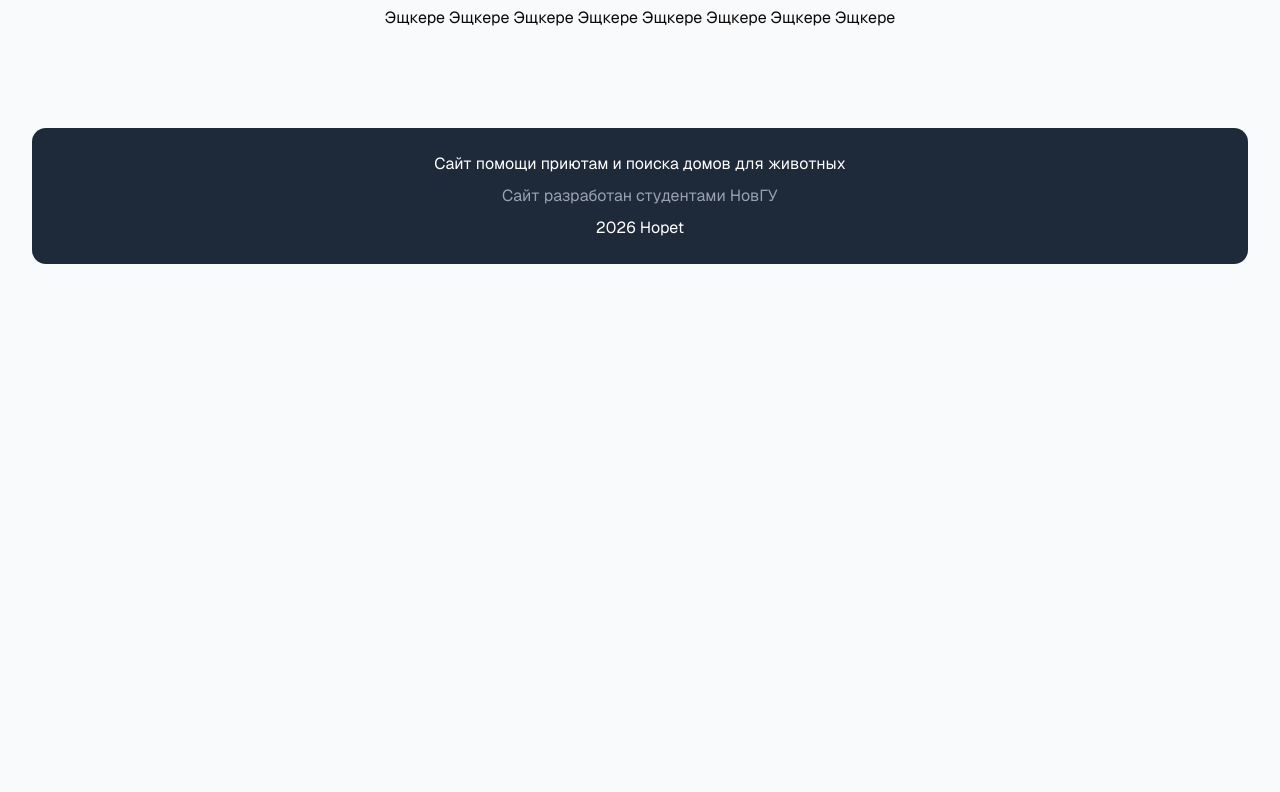
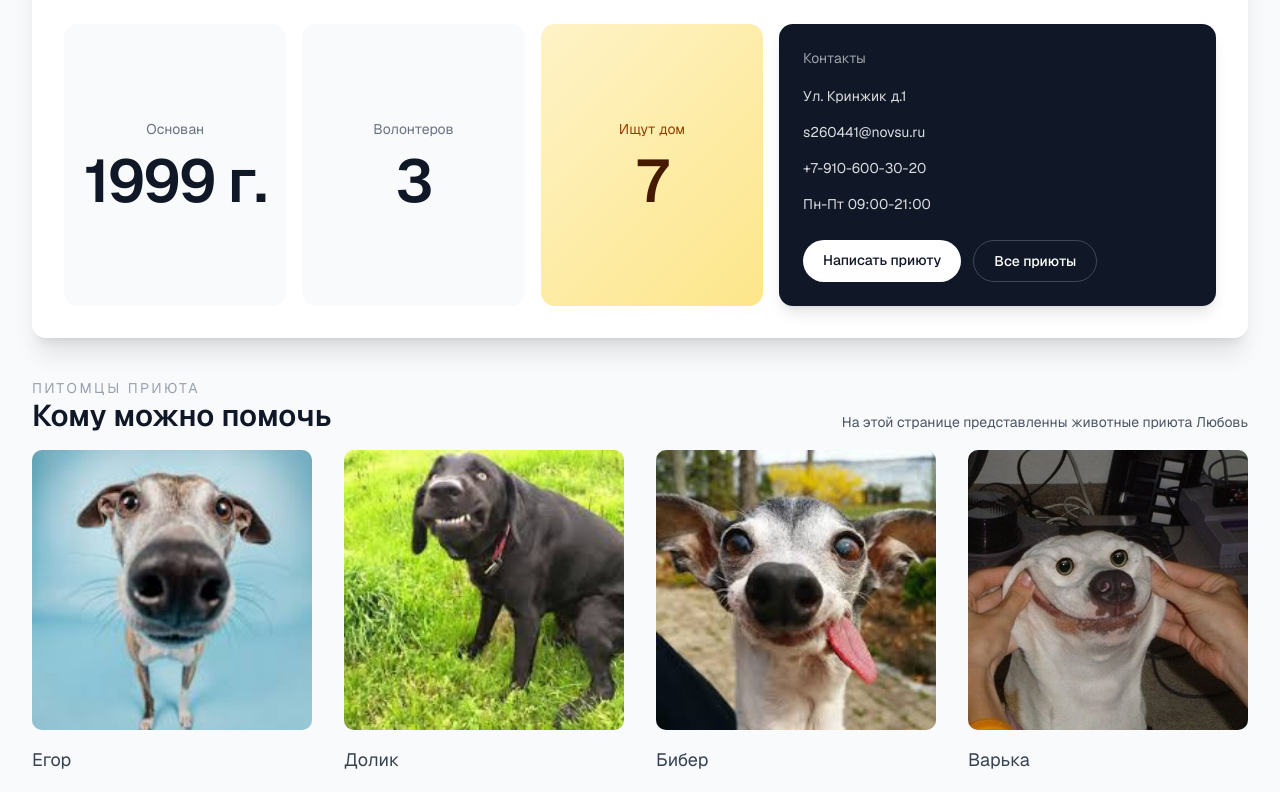
Before and after one commit to presslord/hopet, a Next.js app: page /shelters/lyubov in a window 1280 px wide. Shown: the part 768-1560 px from the top of the page. Before the commit the page ends 1044 px from the top, so only its background shows below. Built offline with nearby package versions, Linux system fonts and the light colour scheme; a web font is replaced by a local one.

Commit message:
petConfirnation+bugfixes

```diff
--- a/app/pets/[id]/page.tsx
+++ b/app/pets/[id]/page.tsx
@@ -29,6 +29,11 @@ export default function PetPage() {
         <div className="max-w-360 mx-auto">
             <PetInfoBlock pet={pet} />
             <PetDetails pet={pet} />
+            <div className="custom-font mt-6 bg-white rounded-lg shadow-lg p-6 text-center">
+                <p className="text-xl font-bold text-gray-900 mb-4">Хотите забрать питомца домой?</p>
+                <p className="text-gray-600 mb-6">Свяжитесь с нами для получения дополнительной информации</p>
+                <a className="inline-block bg-gray-800 text-white px-8 py-3 rounded-lg hover:bg-gray-700 transition font-medium" href="/contact">Связаться с приютом</a>
+            </div>
         </div>
     )
 }
--- a/app/shelters/[id]/page.tsx
+++ b/app/shelters/[id]/page.tsx
@@ -2,6 +2,9 @@ import { notFound } from "next/navigation";
 import ShelterProfileHero from "@/components/shelters/ShelterProfileHero";
 import { shelters } from "@/data/shelters";
 import { pets } from "@/data/pets";
+import ShelterStats from "@/components/shelters/ShelterStats";
+import ShelterContactCard from "@/components/shelters/ShelterContactCard";
+import ShelterPetsSection from "@/components/shelters/ShelterPetsSection";
 
 interface ShelterPageProps {
     params: Promise<{
@@ -19,17 +22,20 @@ export default async function ShelterPage({ params }: ShelterPageProps) {
 
     return (
         <div className="space-y-8 sm:space-y-10">
-            <section className="overflow-hidden rounded-xl bg-white shadow-xl-">
+            <section className="overflow-hidden rounded-xl bg-white shadow-xl">
             <ShelterProfileHero shelter={ shelter }></ShelterProfileHero>
-        </section>
             <div className="space-y-8 px-5 pb-18 sm:px-8 sm:pb-8 sm:pt-24">
                 <div className="space-y-4 text-center">
                     <h1 className="text-3xl font-semibold text-gray-900 sm:text-4xl">{shelter.name}</h1>
-                    <p className="mx-auto max-w-3xl text-sm leading-7 text-600 sm:text-base">{shelter.description}</p>
+                    <p className="mx-auto max-w-3xl text-sm leading-7 text-gray-600 sm:text-base">{shelter.description}</p>
+                </div>
+                <div className="grid gap-4 lg:grid-cols-[1.6fr_1fr]">
+                    <ShelterStats founded={shelter.founded} volunteers={shelter.volunteers} petsCount={shelterPets.length} />
+                    <ShelterContactCard shelter={shelter} />
                 </div>
             </div>
-
+        </section>
+        <ShelterPetsSection shelterName={shelter.name} pets={shelterPets}></ShelterPetsSection>
         </div>
-
-    )
+    );
 }
--- a/components/PetCard.tsx
+++ b/components/PetCard.tsx
@@ -1,5 +1,3 @@
-import { useRouter } from 'next/navigation';
-
 export interface Pet {
     id: number;
     name: string;
@@ -12,9 +10,8 @@ interface PetCardProps {
 }
 
 export default function PetCard({ pet }: PetCardProps) {
-    const router = useRouter();
     return (
-        <div className="group relative cursor-pointer" onClick={() => router.push(`pets/${pet.id}`)}>
+        <a href={"/pets/" + pet.id} className="group relative cursor-pointer">
                 <div className="flex h-full flex-col">
                 <div className="aspect-square w-full overflow-hidden rounded-lg bg-gray-200 group-hover:opacity-75">
                     {pet.media.type === "video" ? (
@@ -27,6 +24,6 @@ export default function PetCard({ pet }: PetCardProps) {
                 </div>
                 <h3 className="mt-4 min-h-7 text-lg text-gray-700 transition group-hover:text-gray-900">{pet.name}</h3>
         </div>
-    </div>
+    </a>
     );
 }
--- a/components/shelters/ShelterCard.tsx
+++ b/components/shelters/ShelterCard.tsx
@@ -1,7 +1,6 @@
 import Image from "next/image";
 import Link from "next/link";
 import { Shelter } from "@/data/shelters";
-import { getDefaultClassNames } from "react-day-picker";
 
 interface ShelterCardProps {
     shelter : Shelter;
@@ -22,15 +21,15 @@ export default function ShelterCard( { shelter }: ShelterCardProps) {
                     <div className="rounded-full border border-white/20 bg-white/10 px-3 py-1 text-xs text-white backdrop-blur-2xl">с {shelter.founded}</div>
                  </div>
             </div>
-            <div className="sapce-y-5 p-5">
+            <div className="space-y-5 p-5">
                 <p className="text-sm leading-6 text-gray-600">{shelter.shortDescription}</p>
                 <div className="flex flex-wrap gap-2 text-sm text-gray-500">
-                    <span className="roudned-full bg-amber-50 px-3 py-1 text-amber-700">
+                    <span className="rounded-full bg-amber-50 px-3 py-1 text-amber-700">
                         {shelter.volunteers} волонтеров
                     </span>
-                    <span className="rounded-full bg-gray-100o px-3 py-1">{shelter.workingHours}</span>
+                    <span className="rounded-full bg-gray-100 px-3 py-1">{shelter.workingHours}</span>
                 </div>
-                <span className="inline-flex items-center text-sm font-medium text-gray-900 py-3">Перейти в приют</span>
+                <span className="inline-flex items-center text-sm font-medium text-gray-900">Перейти в приют</span>
             </div>
         </Link>
     )
--- a/components/shelters/ShelterContactCard.tsx
+++ b/components/shelters/ShelterContactCard.tsx
@@ -0,0 +1,24 @@
+import Link from "next/link";
+import { Shelter } from "@/data/shelters";
+
+interface ShelterContactCardProps {
+    shelter: Shelter;
+}
+
+export default function ShelterContactCard({ shelter }: ShelterContactCardProps) {
+    return (
+        <div className="rounded-xl bg-gray-900 p-6 text-white shadow-lg">
+            <p className="text-sm text-white/60">Контакты</p>
+            <div className="mt-4 space-y-3 text-sm leading-6 text-white/85">
+            <p className="">{ shelter.adress}</p>
+            <p className="">{ shelter.email}</p>
+            <p className="">{ shelter.phone}</p>
+            <p className="">{ shelter.workingHours}</p>
+            </div>
+            <div className="mt-6 flex flex-wrap gap-3">
+                <Link href="/contact" className="rounded-full bg-white px-5 py-2.5 text-sm font-medium text-gray-900 transition hover:bg-amber-100">Написать приюту</Link>
+                <Link href="/shelters" className="rounded-full border border-white/20 px-5 py-2.5 text-sm font-medium text-white transition hover:bg-white/10">Все приюты</Link>
+            </div>
+        </div>
+    );
+}
--- a/components/shelters/ShelterPetsSection.tsx
+++ b/components/shelters/ShelterPetsSection.tsx
@@ -0,0 +1,32 @@
+import PetGrid from "../PetGrid";
+import { Pet } from "@/data/pets";
+
+interface ShelterPetsSectionProps {
+    shelterName : string;
+    pets: Pet[];
+}
+
+export default function ShelterPetsSection({ shelterName,
+     pets,
+    }:ShelterPetsSectionProps) {
+    return (
+        <section className="space-y-4">
+            <div className="flex flex-col gap-2 sm:flex-row sm:items-end sm:justify-between">
+                <div>
+                    <p className="text-sm uppercase tracking-[0.18em] text-gray-400">Питомцы приюта</p>
+                    <h2 className="text-2xl font-semibold text-gray-900 sm:text-3xl">Кому можно помочь</h2>
+                </div>
+                <p className="max-w-xl text-sm leading-6 text-gray-600">На этой странице представленны животные приюта {shelterName}</p>
+            </div>
+
+            { pets.length > 0 ? (
+                <PetGrid pets={pets} />
+            ) : (
+                <div className="rounded-xl bg-white p-8 text-center shadow-lg">
+                    <h3 className="text-xl font-semibold text-gray-900">Питомцы этого приюта нашли свой дом</h3>
+                    <p className="mt-3 text-sm leading-6 text-gray-600">Вы можете вернуться к списку приютов</p>
+                </div>
+            )}
+        </section>
+    );
+}
--- a/components/shelters/ShelterProfileHero.tsx
+++ b/components/shelters/ShelterProfileHero.tsx
@@ -9,12 +9,13 @@ export default function ShelterProfileHero({ shelter }: ShelterProfileHeroProps)
     return (
         <div className="relative h-64 sm:h-80 lg:h-96">
             <Image src={shelter.coverImage} alt={`Обложка приюта ${shelter.name}`} fill priority sizes="100vw" className="object-cover" />
-            <div className="absolute inset-0 bg-gradient bg-gradient-to-t from-black/75 via-black/25 to-transparent" />
-            <div className="absolute left-1/2 top-full z-10 h-28 w-28 -translate-y-1/2 overflow-hidden rounded-full border-4 border-white shadow-2xl sm:h-36 sm:w-36">
+            <div className="absolute inset-0 bg-gradient-to-t from-black/75 via-black/25 to-transparent" />
+            <div className="absolute left-1/2 top-full z-10 h-28 w-28 -translate-y-1/2 -translate-x-1/2 overflow-hidden rounded-full border-4 border-white shadow-2xl sm:h-36 sm:w-36">
             <Image src={shelter.avatarImage} alt={`Аватар приюта ${shelter.name}`} fill sizes="144px" className="object-cover object-center" />
             </div>
             <div className="absolute bottom-20 left-1/2 z-20 -translate-x-1/2 sm:bottom-6 sm:right-8 sm:translate-x-0">
-            <div className="inline-flex rounded-full border border-white/20 bg-white/10 px-3 py-1 text-white text-sm backdrop-blur">
+            <div className="absolute bottom-10 inline-flex rounded-full border -translate-x-1/2 -translate-y-1/2 border-white/10 bg-white/10 px-3 py-1 text-white text-sm backdrop-blur">
+            {shelter.city}
             </div>
             </div>
         </div>
--- a/components/shelters/ShelterStats.tsx
+++ b/components/shelters/ShelterStats.tsx
@@ -0,0 +1,34 @@
+interface ShelterStatsProps {
+    founded: string;
+    volunteers: number;
+    petsCount: number;
+}
+
+export default function ShelterStats({
+    founded,
+    volunteers,
+    petsCount,
+}: ShelterStatsProps) {
+    return (
+        <div className="grid gap-4 sm:grid-cols-3">
+            <div className="flex min-h-44 flex-col justify-center rounded-xl bg-gray-50 p-5 text-center sm:min-h-52">
+                <p className="text-sm text-gray-500">Основан</p>
+                <p className="mt-3 text-5xl font-semibold tracking-tight text-gray-900 sm:text-6xl">
+                    { founded }
+                </p>
+            </div>
+            <div className="flex min-h-44 flex-col justify-center rounded-xl bg-gray-50 p-5 text-center sm:min-h-52">
+                <p className="text-sm text-gray-500">Волонтеров</p>
+                <p className="mt-3 text-5xl font-semibold tracking-tight text-gray-900 sm:text-6xl">
+                    { volunteers }
+                </p>
+            </div>
+            <div className="flex min-h-44 flex-col justify-center rounded-xl bg-[linear-gradient(135deg,#fef3c7_0%,#fde68a_100%)] p-5 text-center sm:min-h-52">
+                <p className="text-sm text-amber-800">Ищут дом</p>
+                <p className="mt-3 text-5xl font-semibold tracking-tight text-amber-950 sm:text-6xl">
+                    { petsCount }
+                </p>
+            </div>
+        </div>
+    );
+}
--- a/data/shelters.ts
+++ b/data/shelters.ts
@@ -22,12 +22,12 @@ export const shelters: Shelter[] = [
         adress: "Ул. Пушкина д.колотушкина",
         phone: "+7-910-600-30-20",
         email: "s260441@novsu.ru",
-        workingHours: "09:00-21:00",
+        workingHours: "Пн-Пт 09:00-21:00",
         coverImage: "/cats/cat1.jpg",
         avatarImage: "/cats/cat2.jpg",
         shortDescription: "Эщкере Эщкере Эщкере Эщкере Эщкере",
         description: "Эщкере Эщкере Эщкере Эщкере Эщкере Эщкере Эщкере Эщкере Эщкере Эщкере Эщкере Эщкере Эщкере Эщкере Эщкере Эщкере Эщкере Эщкере Эщкере Эщкере ",
-        founded: "1892 год до н.э",
+        founded: "1892 г.",
         volunteers: 3,
     },
     {
@@ -37,12 +37,12 @@ export const shelters: Shelter[] = [
         adress: "Ул. Кринжик д.1",
         phone: "+7-910-600-30-20",
         email: "s260441@novsu.ru",
-        workingHours: "09:00-21:00",
+        workingHours: "Пн-Пт 09:00-21:00",
         coverImage: "/cats/cat3.jpg",
         avatarImage: "/cats/cat4.jpg",
         shortDescription: "Эщкере Эщкере Эщкере Эщкере Эщкере",
         description: "Эщкере Эщкере Эщкере Эщкере Эщкере Эщкере Эщкере Эщкере Эщкере Эщкере Эщкере Эщкере Эщкере Эщкере Эщкере Эщкере Эщкере Эщкере Эщкере Эщкере ",
-        founded: "1892 год до н.э",
+        founded: "1999 г.",
         volunteers: 3,
     },
 
@@ -53,12 +53,12 @@ export const shelters: Shelter[] = [
         adress: "Ул. еперный театр д.2",
         phone: "+7-910-600-30-20",
         email: "s260441@novsu.ru",
-        workingHours: "09:00-21:00",
+        workingHours: "Ежедневно 09:00-21:00",
         coverImage: "/cats/cat4.jpg",
         avatarImage: "/cats/cat5.jpg",
         shortDescription: "Эщкере Эщкере Эщкере Эщкере Эщкере",
         description: "Эщкере Эщкере Эщкере Эщкере Эщкере Эщкере Эщкере Эщкере Эщкере Эщкере Эщкере Эщкере Эщкере Эщкере Эщкере Эщкере Эщкере Эщкере Эщкере Эщкере ",
-        founded: "1892 год до н.э",
+        founded: "2025 г.",
         volunteers: 3,
     }
 ]
```
